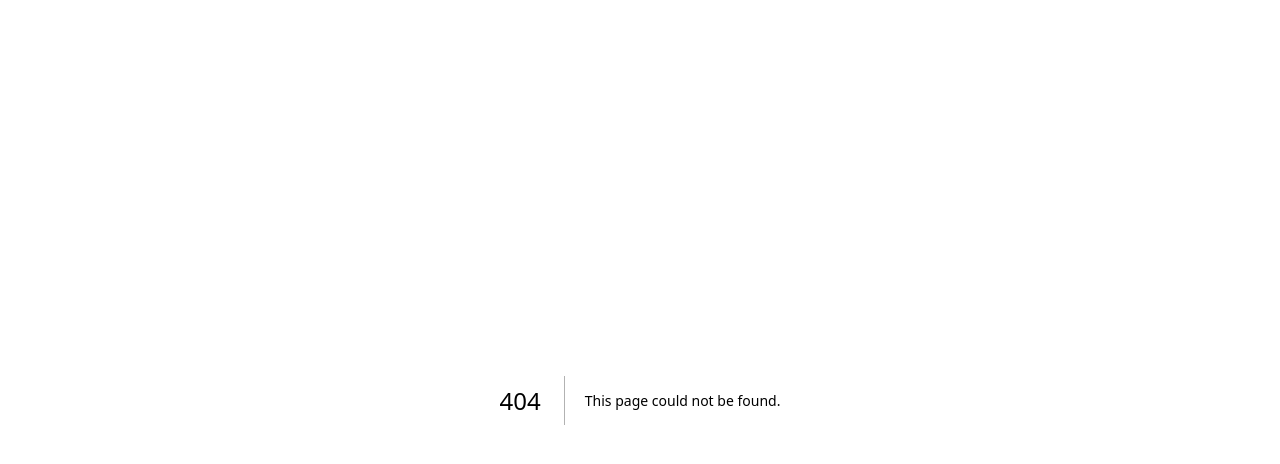
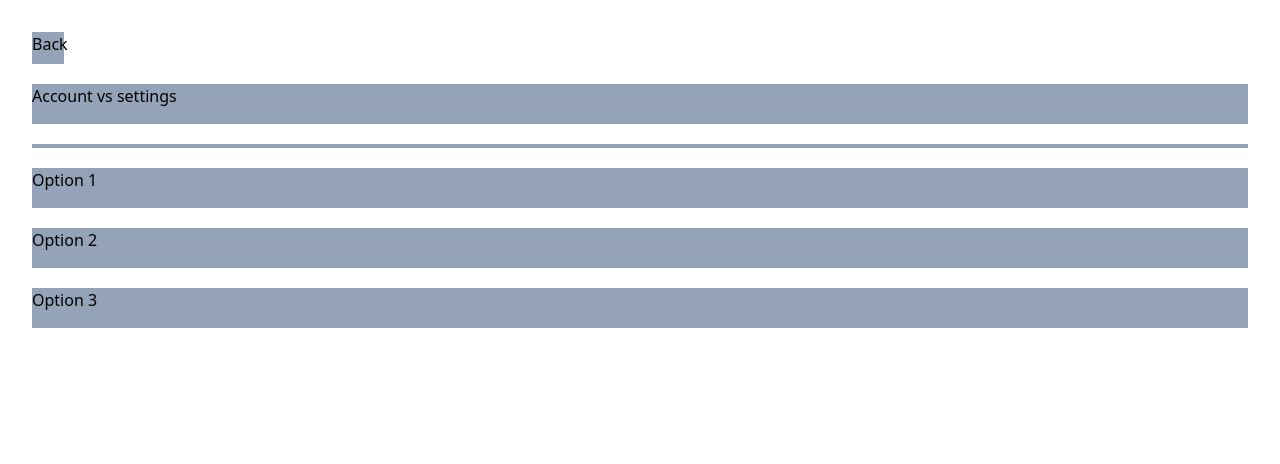
Before and after one commit to devhausleipzigacademy/camp8-final-project, a Next.js app: page /account/settings in a window 1280 px wide. Before the commit this address had no page. Shown: the top 464 px of the page. Built offline with nearby package versions, Linux system fonts and the light colour scheme.

Commit message:
Settings Page skeleton done

```diff
--- a/src/pages/settings/index.tsx
+++ b/src/pages/account/index.tsx
@@ -18,6 +18,7 @@ export default function Settings() {
             Account vs settings
           </div>
           <div className="flex w-full flex-col items-center gap-5">
+            {/* This section will change depending on the account status of the User */}
             <div className="bg-slate-400 h-10 w-10">Profile pic</div>
             <div className="w-full flex flex-col gap-5">
               <div className="bg-slate-400 h-20 w-full">Username</div>
--- /dev/null
+++ b/src/pages/account/settings.tsx
@@ -0,0 +1,18 @@
+export default function Settings() {
+  return (
+    <div className="h-screen flex flex-col">
+      <div className="w-full flex items-center pl-8 pt-8">
+        <div className="bg-slate-400 h-8 w-8">Back</div>
+      </div>
+      <div className=" px-8 py-5 w-full flex-grow flex flex-col gap-5">
+        <div className="flex bg-slate-400 w-full h-10">Account vs settings</div>
+        <div className="w-full h-1 bg-slate-400"></div>
+        <div className="flex w-full flex-col items-center gap-5 justify-start">
+          <div className="flex bg-slate-400 w-full h-10">Option 1</div>
+          <div className="flex bg-slate-400 w-full h-10">Option 2</div>
+          <div className="flex bg-slate-400 w-full h-10">Option 3</div>
+        </div>
+      </div>
+    </div>
+  );
+}
```
